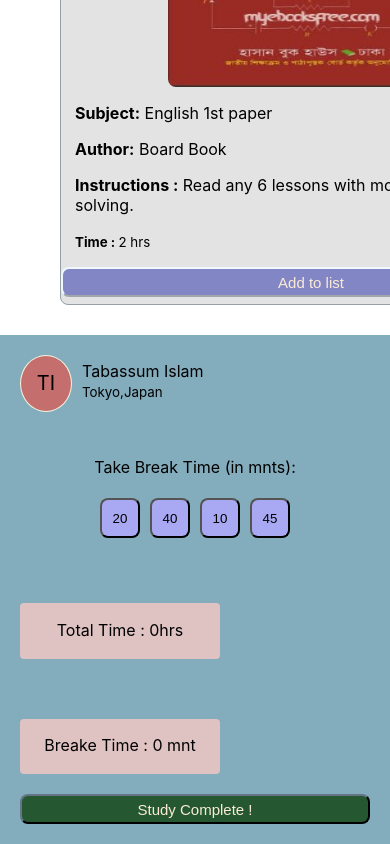
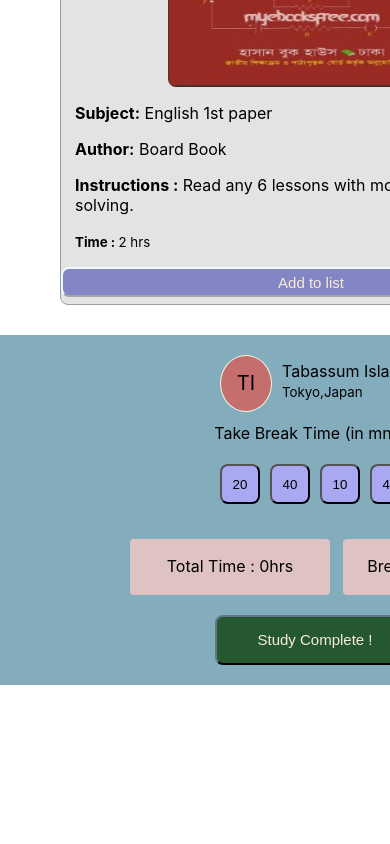
Before and after one commit to tonny009/study-time-management, a React (Create React App) app: page / in a window 390 px wide. Shown: the part 3517-4361 px from the top of the page. After the commit the page ends 4202 px from the top, so only its background shows below. Built offline with nearby package versions, Linux system fonts and the light colour scheme.

Commit message:
fully responsive done

```diff
--- a/src/Components/BreakTime/BreakTime.css
+++ b/src/Components/BreakTime/BreakTime.css
@@ -9,3 +9,10 @@
     margin: 5px;
     background-color: rgb(169, 169, 243);
 }
+
+@media only screen and (max-width:888px) {
+    .break-container {
+        margin-left: -170px;
+        margin-top: -10px;
+    }
+}
--- a/src/Components/Calculation/Caculation.css
+++ b/src/Components/Calculation/Caculation.css
@@ -28,3 +28,26 @@
     color: antiquewhite;
     font-size: 15px;
 }
+
+@media only screen and (max-width:888px) {
+    .calculation-part {
+        padding-left: 200px;
+    }
+
+    .complete-btn {
+        width: 200px;
+        height: 50px;
+        margin-left: -170px;
+    }
+
+    .total-time {
+        margin-top: 30px;
+    }
+
+    .time-show-section {
+        display: flex;
+        column-gap: 13px;
+        margin-left: -90px;
+    }
+
+}
--- a/src/Components/Calculation/Calculation.js
+++ b/src/Components/Calculation/Calculation.js
@@ -45,12 +45,17 @@ const Calculation = (props) => {
         <div className='calculation-part'>
             <Profile></Profile>
             <BreakTime addBrkTime={addBrkTime}></BreakTime>
-            <div className='total-time'>
-                <p>Total Time : {totaltime}hrs</p>
+
+            <div className='time-show-section'>
+                <div className='total-time'>
+                    <p>Total Time : {totaltime}hrs</p>
+                </div>
+                <div className='total-time'>
+                    <p>Breake Time : {brkTime} mnt</p>
+                </div>
             </div>
-            <div className='total-time'>
-                <p>Breake Time : {brkTime} mnt</p>
-            </div>
+
+
             <div><button className='complete-btn'>Study Complete !</button></div>
 
         </div>
--- a/src/Components/MainPage/Main.css
+++ b/src/Components/MainPage/Main.css
@@ -24,7 +24,13 @@
     }
 
     .subject-container {
-        grid-template-columns: 4fr;
+        grid-template-columns: 1fr;
         margin-left: 60px;
     }
+
+    .calculation-container {
+        width: 600px;
+
+        /* position: relative; */
+    }
 }
```
